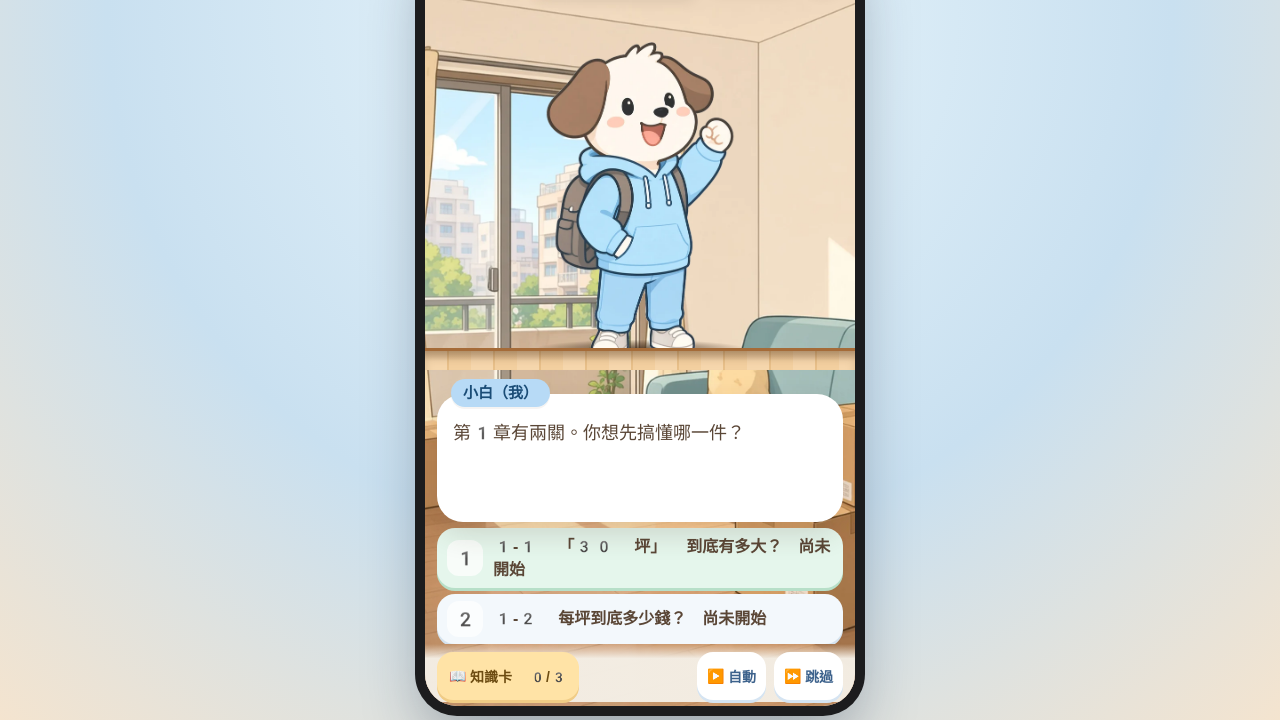
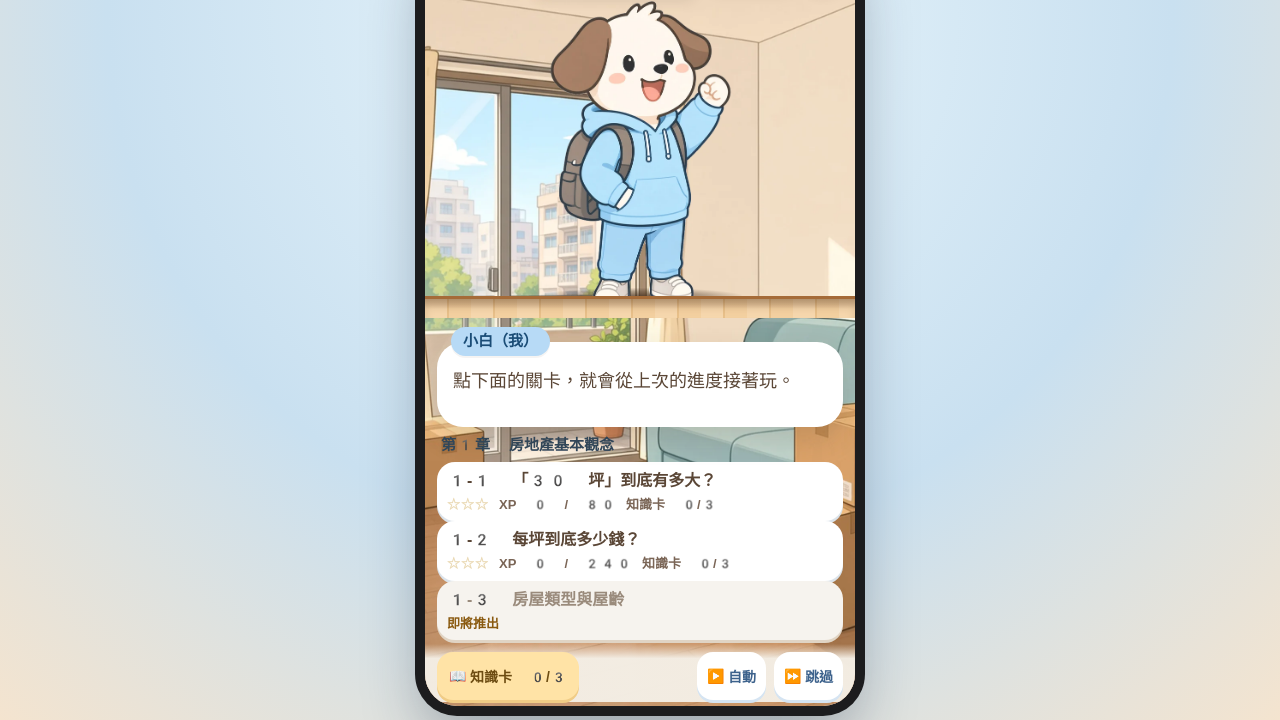
Before and after one commit to orangeJuicela/adult-life-game, a plain HTML site: page site/index.html in a window 1280 px wide. Shown: the part 80-800 px from the top of the page. Drawn offline with Linux system fonts and the light colour scheme.

Commit message:
Add a chapter catalog and a way back to it.
The game opens on 目錄, with stars, XP, knowledge cards, and a completed badge for each level. Results and the menu can return there without losing the saved progress.

Co-authored-by: orangeJuicela <orangeJuicela@users.noreply.github.com>

```diff
--- a/site/game.js
+++ b/site/game.js
@@ -264,6 +264,17 @@ const LEVELS = {
   "1-2": LEVEL_12
 };
 
+const CHAPTERS = [
+  {
+    title: "第1章 房地產基本觀念",
+    levels: [
+      { id: "1-1" },
+      { id: "1-2" },
+      { id: "1-3", locked: true, title: "1-3 房屋類型與屋齡", note: "即將推出" }
+    ]
+  }
+];
+
 let S = fresh();
 let selected = null;
 let sortMsg = "";
@@ -362,7 +373,7 @@ function viewName() {
 }
 
 function speechText() {
-  if (!levelId) return "第1章有兩關。你想先搞懂哪一件？";
+  if (!levelId) return "點下面的關卡，就會從上次的進度接著玩。";
   if (!S.started) return TITLE_LINE;
   if (S.phase === "reveal") return (current().skip && current().skip.text) || "";
   if (S.phase === "hint") return S.hint;
@@ -456,7 +467,7 @@ function sceneTotal() {
 
 function renderChrome() {
   const meta = levelId ? LEVELS[levelId] : null;
-  document.getElementById("ch-title").textContent = meta ? meta.shortTitle : "選關";
+  document.getElementById("ch-title").textContent = meta ? meta.shortTitle : "目錄";
   document.getElementById("ch-sub").textContent = meta ? meta.sub : "第1章";
   document.getElementById("xp-num").textContent = String(levelId ? S.xp : 0);
   document.getElementById("card-count").textContent = (levelId ? S.cards.length : 0) + "/" + (levelId ? cardTotal() : 3);
@@ -468,6 +479,10 @@ function renderChrome() {
   const finished = levelId && S.started && current().type === "end";
   const dots = document.getElementById("dots");
   dots.replaceChildren();
+  if (!levelId) {
+    document.getElementById("hud").dataset.view = viewName();
+    return;
+  }
   for (let i = 0; i < sceneTotal(); i += 1) {
     const dot = el("i", "dot");
     if (finished || i < scene) dot.classList.add("done");
@@ -642,6 +657,12 @@ function makeEnding() {
     stars.appendChild(el("span", i < count ? "star on" : "star", i < count ? "★" : "☆"));
   }
   box.append(stars, el("p", "end-xp", "XP " + S.xp + " / " + MAX_XP), el("p", "end-note", starBlurb(count)), el("p", "soon", meta.soon));
+  const back = goButton("📚 回到目錄", "back-catalog");
+  back.classList.remove("choice-mint");
+  back.classList.add("choice-catalog");
+  back.removeAttribute("data-advance");
+  back.dataset.catalog = "1";
+  box.append(back);
   if (meta.next) {
     const next = goButton(meta.nextLabel, "next-level");
     next.removeAttribute("data-advance");
@@ -664,7 +685,7 @@ function buildPanel() {
   const panel = document.getElementById("panel");
   const view = viewName();
   if (!levelId) {
-    panel.replaceChildren(makeDialogue("puppy"), makeLevelList());
+    panel.replaceChildren(makeDialogue("puppy"), makeCatalog());
     return;
   }
   if (view === "title") {
@@ -754,21 +775,64 @@ function fillSort() {
   if (next) next.hidden = showingAnswer || placedIds.length !== ITEMS.length;
 }
 
-function makeLevelList() {
-  const wrap = el("div", "choices");
-  wrap.dataset.testid = "levels";
-  Object.keys(LEVELS).forEach((id) => {
-    const level = LEVELS[id];
-    const saved = peekSave(level.saveKey);
-    const btn = document.createElement("button");
-    btn.type = "button";
-    btn.className = "choice";
-    btn.dataset.level = id;
-    const icon = el("span", "choice-icon", id === "1-1" ? "1" : "2");
-    const title = [level.shortTitle, level.sub].filter(Boolean).join(" ");
-    const label = el("span", "choice-text", title + "　" + progressLabel(saved, level));
-    btn.append(icon, label);
-    wrap.appendChild(btn);
+function levelTitle(level) {
+  return [level.shortTitle, level.sub].filter(Boolean).join("");
+}
+
+function levelProgress(level) {
+  const saved = peekSave(level.saveKey);
+  const maxXp = level.script.filter((node) => node.type === "choice").length * 20;
+  const cardMax = Object.keys(level.cards || {}).length;
+  const started = !!(saved && saved.started);
+  const xp = started ? (saved.xp || 0) : 0;
+  const cards = started && Array.isArray(saved.cards) ? saved.cards.filter((id) => level.cards[id]).length : 0;
+  const node = started ? level.script[saved.step] : null;
+  const done = !!(node && node.type === "end");
+  const ratio = maxXp ? xp / maxXp : 0;
+  let stars = 0;
+  if (done) stars = ratio >= 0.9 ? 3 : ratio >= 0.6 ? 2 : 1;
+  else if (ratio >= 0.9) stars = 3;
+  else if (ratio >= 0.6) stars = 2;
+  else if (xp > 0) stars = 1;
+  return { xp: xp, maxXp: maxXp, cards: cards, cardMax: cardMax, stars: stars, done: done, started: started };
+}
+
+function makeCatalog() {
+  const wrap = el("div", "toc");
+  wrap.dataset.testid = "catalog";
+  CHAPTERS.forEach((chapter) => {
+    wrap.appendChild(el("h2", "toc-chapter", chapter.title));
+    chapter.levels.forEach((entry) => {
+      const btn = document.createElement("button");
+      btn.type = "button";
+      btn.className = "choice toc-level";
+      const name = el("span", "toc-name");
+      const meta = el("span", "toc-meta");
+      if (entry.locked) {
+        btn.classList.add("is-locked");
+        btn.disabled = true;
+        name.textContent = entry.title;
+        meta.appendChild(el("span", "toc-note", entry.note || "即將推出"));
+      } else {
+        const level = LEVELS[entry.id];
+        const progress = levelProgress(level);
+        btn.dataset.level = entry.id;
+        name.textContent = levelTitle(level);
+        if (progress.done) name.appendChild(el("span", "toc-badge", "完成"));
+        const stars = el("span", "toc-stars");
+        stars.setAttribute("aria-label", progress.stars + " 顆星");
+        for (let i = 0; i < 3; i += 1) {
+          stars.appendChild(el("span", i < progress.stars ? "on" : "", i < progress.stars ? "★" : "☆"));
+        }
+        meta.append(
+          stars,
+          el("span", "toc-xp", "XP " + progress.xp + " / " + progress.maxXp),
+          el("span", "toc-cards", "知識卡 " + progress.cards + "/" + progress.cardMax)
+        );
+      }
+      btn.append(name, meta);
+      wrap.appendChild(btn);
+    });
   });
   return wrap;
 }
@@ -784,14 +848,6 @@ function peekSave(key) {
   } catch (err) {
     return null;
   }
-}
-
-function progressLabel(saved, level) {
-  if (!saved || !saved.started) return "尚未開始";
-  const max = level.script.filter((node) => node.type === "choice").length * 20;
-  const ratio = (saved.xp || 0) / max;
-  const stars = ratio >= 0.9 ? 3 : ratio >= 0.6 ? 2 : (saved.xp || 0) > 0 ? 1 : 0;
-  return "★".repeat(stars) + "☆".repeat(3 - stars) + "  XP " + (saved.xp || 0);
 }
 
 function enterLevel(id) {
@@ -1193,7 +1249,7 @@ function openMenu() {
   const meta = levelId ? LEVELS[levelId] : null;
   document.getElementById("menu-lead").textContent = meta
     ? meta.shortTitle + "　⭐ XP " + S.xp
-    : "先選一關";
+    : "目錄";
   document.getElementById("modal-menu").hidden = false;
 }
 
@@ -1228,6 +1284,10 @@ function onPanelClick(event) {
   }
   if (event.target.closest("[data-replay]")) {
     resetGame();
+    return;
+  }
+  if (event.target.closest("[data-catalog]")) {
+    showSelect();
     return;
   }
   if (event.target.closest("[data-open-cards]")) {
--- a/site/index.html
+++ b/site/index.html
@@ -27,7 +27,7 @@
         </svg>
         <div class="ch-copy">
           <div class="ch-kicker">第1章 房地產基本觀念</div>
-          <div class="ch-title" id="ch-title">選關</div>
+          <div class="ch-title" id="ch-title">目錄</div>
           <div class="ch-sub">
             <span id="ch-sub">第1章</span>
             <span class="dots" id="dots" aria-hidden="true"></span>
@@ -71,7 +71,7 @@
         <h2 id="menu-title">選單</h2>
         <p class="sheet-lead" id="menu-lead"></p>
         <button type="button" class="choice choice-mint" id="menu-resume"><span class="choice-icon" aria-hidden="true">▶</span><span class="choice-text">繼續遊戲</span></button>
-        <button type="button" class="choice" id="menu-levels"><span class="choice-icon" aria-hidden="true">☰</span><span class="choice-text">選關</span></button>
+        <button type="button" class="choice" id="menu-levels"><span class="choice-icon" aria-hidden="true">📚</span><span class="choice-text">回到目錄</span></button>
         <button type="button" class="choice" id="menu-cards"><span class="choice-icon" aria-hidden="true">📖</span><span class="choice-text">看知識卡</span></button>
         <button type="button" class="choice" id="menu-sound" aria-pressed="false"><span class="choice-icon" id="menu-sound-icon" aria-hidden="true">🔊</span><span class="choice-text" id="menu-sound-label">音樂與音效：開</span></button>
         <button type="button" class="choice" id="menu-restart"><span class="choice-icon" aria-hidden="true">↺</span><span class="choice-text">重新開始</span></button>
--- a/site/style.css
+++ b/site/style.css
@@ -699,6 +699,90 @@ button:focus-visible {
 
 .ending .choice { margin: 8px 0 0; width: 100%; }
 
+.choice-catalog {
+  background: #ffe3a6;
+  box-shadow: 0 3px 0 #f0cc86;
+  color: #6d4c12;
+  font-size: 17px;
+}
+
+.hud[data-view="select"] .dialogue {
+  min-height: 0;
+  padding-bottom: 8px;
+}
+
+.toc {
+  padding: 0 12px 4px;
+  text-align: left;
+}
+
+.toc-chapter {
+  margin: 8px 4px 6px;
+  font-size: 15px;
+  font-weight: 900;
+  line-height: 1.4;
+  color: #31485c;
+  text-align: left;
+}
+
+.toc-level {
+  flex-direction: column;
+  align-items: flex-start;
+  gap: 4px;
+  min-height: 0;
+  background: #fff;
+  box-shadow: 0 3px 0 #dbe3ea;
+}
+
+.toc-name {
+  font-size: 16px;
+  font-weight: 900;
+  line-height: 1.45;
+  text-align: left;
+  white-space: normal;
+  overflow: visible;
+  word-break: break-word;
+}
+
+.toc-meta {
+  display: flex;
+  flex-wrap: wrap;
+  gap: 4px 10px;
+  font-size: 13px;
+  font-weight: 800;
+  line-height: 1.4;
+  color: #7a6556;
+  text-align: left;
+}
+
+.toc-stars { letter-spacing: 1px; color: #ead9b4; }
+.toc-stars .on { color: var(--gold); }
+
+.toc-badge {
+  display: inline-block;
+  margin-left: 6px;
+  padding: 1px 8px;
+  border-radius: 999px;
+  background: #e5f6ec;
+  color: #1c7a45;
+  font-size: 12px;
+  font-weight: 900;
+  line-height: 1.5;
+  vertical-align: 1px;
+}
+
+.toc-level.is-locked {
+  background: #f6f3ee;
+  color: #8d7b6a;
+  box-shadow: 0 3px 0 #e0d4c4;
+  cursor: default;
+}
+
+.toc-level.is-locked .toc-note {
+  font-weight: 900;
+  color: #8a5a10;
+}
+
 .toolbar {
   display: flex;
   align-items: center;
```
Also changed, not shown: 1 other file.
